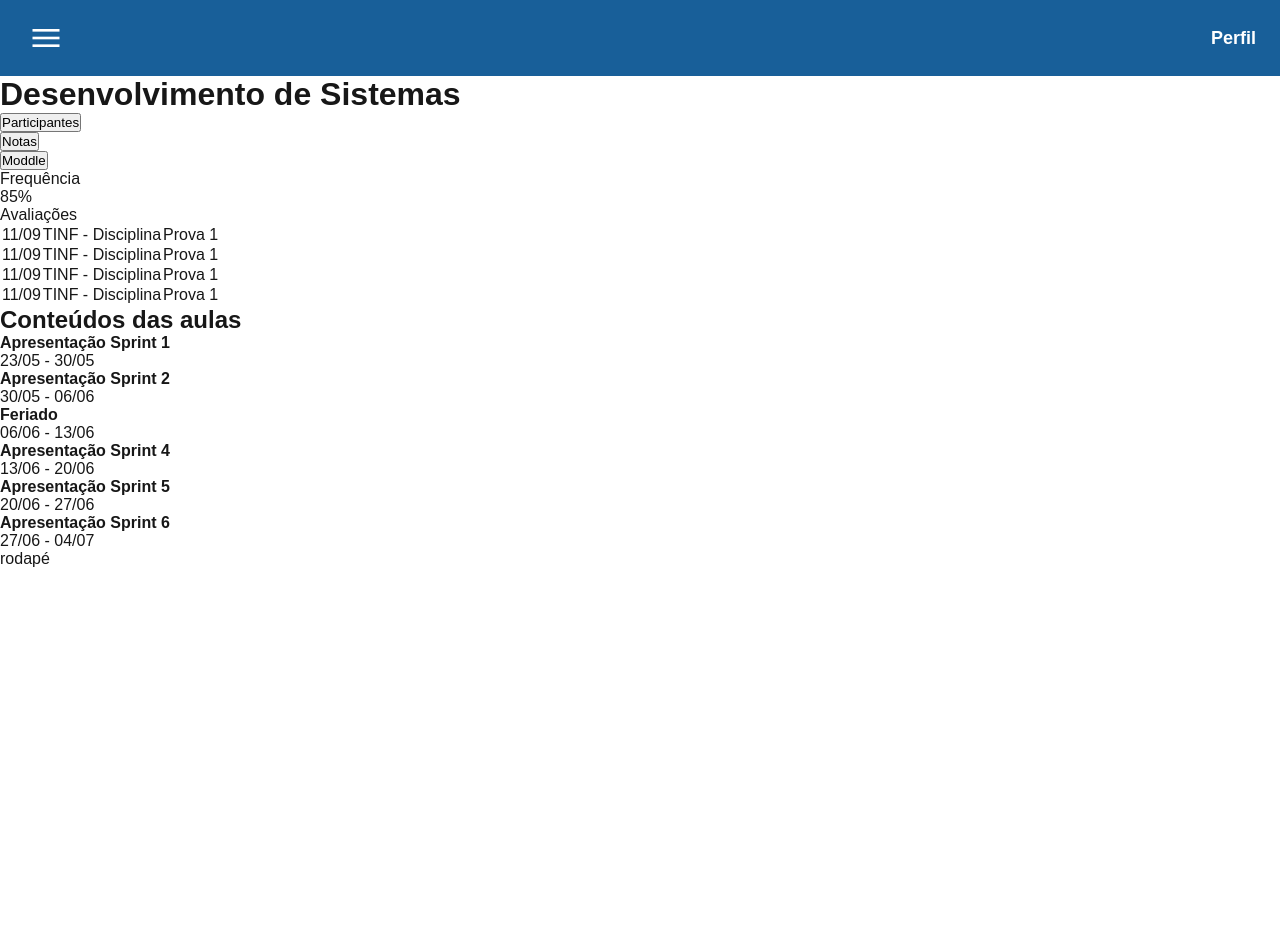
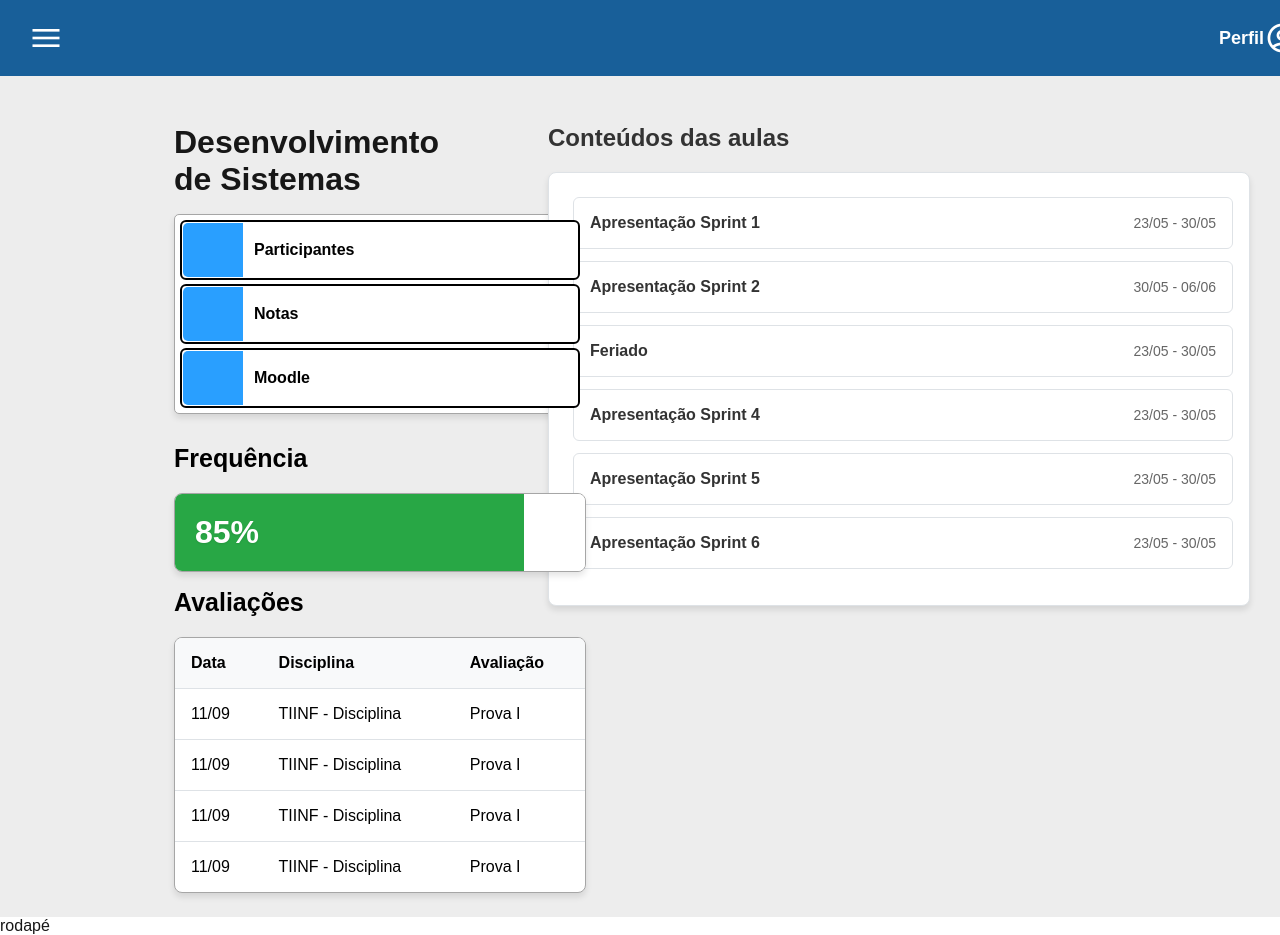
Before and after one commit to Plataforma-SIGMAA/SIGMAA, a Next.js app in the folder app/: page / in a window 1280 px wide. Before the commit the page ends 800 px from the top, so only its background shows below. Built offline with nearby package versions, Linux system fonts and the light colour scheme.

Commit message:
semi pronto a tela de materias

```diff
--- a/app/src/app/layout.js
+++ b/app/src/app/layout.js
@@ -20,7 +20,7 @@ export default function RootLayout({ children }) {
   return (
     <html lang="pt-BR">
       <head>
-     <link rel="stylesheet" href="https://fonts.googleapis.com/css2?family=Material+Symbols+Outlined:opsz,wght,FILL,GRAD@40,400,0,0&icon_names=menu" />
+     <link rel="stylesheet" href="https://fonts.googleapis.com/css2?family=Material+Symbols+Outlined:opsz,wght,FILL,GRAD@24,400,0,0" />
       </head>
       <body className={`${geistSans.variable} ${geistMono.variable}`}>
         {children}
--- a/app/src/app/page.jsx
+++ b/app/src/app/page.jsx
@@ -2,61 +2,103 @@ import styles from "./page.materia.module.css";
 
 export default function Home() {
   return (
-    <main >
-        <div className={styles.menu}>
-            <ul>
-                <li><span className={`material-symbols-outlined ${styles.tamanho}`}>menu</span></li>
-                <li className={styles.perfil}>Perfil</li>
-            </ul>
+    <>
+    <main className={styles.corpo}>
+      <div className={styles.menu}>
+        <ul>
+          <li><span className={`material-symbols-outlined ${styles.icon}`}>menu</span></li>
+          <li className={styles.perfil}>
+            Perfil
+            <span className={`material-symbols-outlined ${styles.conta}`}>account_circle</span>
+            <span className={`material-symbols-outlined ${styles.abaixar}`}>expand_circle_down</span>
+          </li>
+        </ul>
+      </div>
+
+      <div className={styles.conteudoesq}>
+        <h1>Desenvolvimento de Sistemas</h1>
+        <div className={styles.diretorios}>
+          <button className={styles.botaodir}>Participantes</button>
+          <button className={styles.botaodir}>Notas</button>
+          <button className={styles.botaodir}>Moodle</button>
         </div>
-      <div >
-        <h1 >Desenvolvimento de Sistemas</h1>
-        <ul>
-            <li><button>Participantes</button></li>
-            <li><button>Notas</button></li>
-            <li><button>Moddle</button></li>
-        </ul>
-        <div>Frequência</div>
-        <div>85%</div>
-        <div>Avaliações</div>
-        <table>
 
+        <div className={styles.blocofreq}>
+          <h2 className={styles.freq}>Frequência</h2>
+          <div className={styles.caixafreq}>
+            <div className={styles.valorfreq}>85%</div>
+          </div>
+          <h2 className={styles.freq}>Avaliações</h2>
+        </div>
+
+        <table className={styles.avaliacoes}>
+          <thead>
+            <tr>
+              <th>Data</th>
+              <th>Disciplina</th>
+              <th>Avaliação</th>
+            </tr>
+          </thead>
           <tbody>
             <tr>
               <td>11/09</td>
-              <td>TINF - Disciplina</td>
-              <td>Prova 1</td>
+              <td>TIINF - Disciplina</td>
+              <td>Prova I</td>
             </tr>
             <tr>
               <td>11/09</td>
-              <td>TINF - Disciplina</td>
-              <td>Prova 1</td>
+              <td>TIINF - Disciplina</td>
+              <td>Prova I</td>
             </tr>
             <tr>
-            <td>11/09</td>
-              <td>TINF - Disciplina</td>
-              <td>Prova 1</td>
+              <td>11/09</td>
+              <td>TIINF - Disciplina</td>
+              <td>Prova I</td>
             </tr>
             <tr>
-            <td>11/09</td>
-              <td>TINF - Disciplina</td>
-              <td>Prova 1</td>
+              <td>11/09</td>
+              <td>TIINF - Disciplina</td>
+              <td>Prova I</td>
             </tr>
           </tbody>
         </table>
       </div>
-      <div >
-        <h2 >Conteúdos das aulas</h2>
-        <div>
-            <div><strong>Apresentação Sprint 1</strong> <p>23/05 - 30/05</p></div>
-            <div><strong>Apresentação Sprint 2</strong> <p>30/05 - 06/06</p></div>
-            <div><strong>Feriado</strong> <p>06/06 - 13/06</p></div>
-            <div><strong>Apresentação Sprint 4</strong> <p>13/06 - 20/06</p></div>
-            <div><strong>Apresentação Sprint 5</strong> <p>20/06 - 27/06</p></div>
-            <div><strong>Apresentação Sprint 6</strong> <p>27/06 - 04/07</p></div>
+
+      <div className={styles.conteudodir}>
+        <h2 className={styles.titulocont}>Conteúdos das aulas</h2>
+        <div className={styles.listacont}>
+          <div className={styles.aula}>
+            <strong>Apresentação Sprint 1</strong>
+            <p>23/05 - 30/05</p>
+          </div>
+          <div className={styles.aula}>
+            <strong>Apresentação Sprint 2</strong>
+            <p>30/05 - 06/06</p>
+          </div>
+          <div className={styles.aula}>
+            <strong>Feriado</strong>
+            <p>23/05 - 30/05</p>
+          </div>
+          <div className={styles.aula}>
+            <strong>Apresentação Sprint 4</strong>
+            <p>23/05 - 30/05</p>
+          </div>
+          <div className={styles.aula}>
+            <strong>Apresentação Sprint 5</strong>
+            <p>23/05 - 30/05</p>
+          </div>
+          <div className={styles.aula}>
+            <strong>Apresentação Sprint 6</strong>
+            <p>23/05 - 30/05</p>
+          </div>
         </div>
       </div>
-      <div>rodapé</div>
+
+
     </main>
+    <footer className={styles.rodape}>
+    rodapé
+  </footer>
+    </>
   );
 }
--- a/app/src/app/page.materia.module.css
+++ b/app/src/app/page.materia.module.css
@@ -1,9 +1,19 @@
+.corpo{
+    background-color: rgb(237, 237, 237);
+    display: grid;
+    grid-template-columns: minmax(500px, 1fr) minmax(400px, 600px) 400px;
+    min-height: 100vh;
+    gap: 24px;
+
+}
+
 .menu{
     display: flex;
     flex-direction: column;
     justify-content: flex-start;
     padding: 16px;
     background-color: rgb(24, 95, 153);
+    grid-column: 1 / -1;
 }
 
 .menu ul{
@@ -17,17 +27,24 @@
 }
 .menu ul li{
     color: white;
-   font-weight: bold;
+    font-weight: bold;
+    display: flex;
+    align-items: center;
+}
+
+.menu ul li .material-symbols-outlined {
+    cursor: pointer;
+    padding: 4px;
 }
 
 
-.tamanho {
+.icon {
     font-size: 36px !important;
     cursor: pointer;
     padding: 4px;
 }
 
-.material-symbols-outlined {
+.menu-barra {
   font-variation-settings:
   'FILL' 0,
   'wght' 400,
@@ -39,3 +56,271 @@
     font-size: 18px;
     cursor: pointer;
 }
+
+
+.abaixar {
+  font-variation-settings:
+  'FILL' 0,
+  'wght' 400,
+  'GRAD' 0,
+  'opsz' 20
+}
+
+/* conteúdo da esquerda */
+.conteudoesq {
+  padding: 24px;
+  margin-left: 150px;
+}
+
+.diretorios {
+  background-color: rgb(255, 255, 255);
+  display: inline-flex;
+  flex-direction: column;
+  gap: 4px;
+  padding: 5px;
+  margin-top: 16px;
+  width: fit-content;
+  border-radius: 5px;
+  box-shadow: 0 4px 6px rgba(0, 0, 0, 0.1);
+  border: 1px solid rgb(166, 166, 166);
+}
+
+.botaodir {
+  position: relative;
+  background-color: rgb(255, 255, 255);
+  border: 2px solid #000;
+  border-radius: 6px;
+  --stripe-width: 60px;
+  padding: 12px 16px 12px calc(var(--stripe-width) + 12px);
+  font-size: 16px;
+  font-weight: bold;
+  cursor: pointer;
+  transition: transform 0.15s ease, background-color 0.15s ease;
+  width: auto;
+  min-width: 400px;
+  height: 100%;
+  min-height: 60px;
+  box-sizing: border-box;
+  text-align: left;
+  overflow: hidden;
+}
+
+
+.botaodir::before {
+  content: "";
+  position: absolute;
+  left: 1px;
+  top: 1px;
+  bottom: 1px;
+  width: var(--stripe-width);
+  background: rgb(41, 159, 255);
+  border-top-left-radius: 5px;
+  border-bottom-left-radius: 5px;
+  z-index: 0;
+}
+
+.botaodir > * {
+  position: relative;
+  z-index: 1;
+}
+
+.botaodir:hover {
+  background-color: #f8f9fa;
+  transform: translateX(2px);
+}
+
+.botaodir:active {
+  background-color: #f1f3f5;
+  transform: translateX(0);
+}
+
+/* Frequência */
+.blocofreq {
+  margin-top: 30px;
+}
+
+.caixafreq {
+  background-color: rgb(255, 255, 255);
+  padding: 20px;
+  border-radius: 8px;
+  margin-bottom: 16px;
+  width: 412px;
+  margin-top: 20px;
+  position: relative;
+  overflow: hidden;
+  box-shadow: 0 4px 6px rgba(0, 0, 0, 0.1);
+  border: 1px solid rgb(166, 166, 166);
+}
+
+
+.caixafreq::before {
+  content: "";
+  position: absolute;
+  left: 0;
+  top: 0;
+  bottom: 0;
+  width: 85%;
+  background: rgb(40, 167, 69);
+  z-index: 0;
+}
+
+
+.caixafreq::after {
+  content: "";
+  position: absolute;
+  right: 0;
+  top: 0;
+  bottom: 0;
+  width: 15%;
+  background: rgb(255, 255, 255);
+  z-index: 0;
+}
+
+.freq {
+  color: black;
+  font-size: 25px;
+  font-weight: bold;
+  margin-bottom: 12px;
+}
+
+.valorfreq {
+  color: rgb(255, 255, 255);
+  font-size: 32px;
+  font-weight: bold;
+  position: relative;
+  z-index: 1;
+  text-shadow: 0 1px 2px rgba(0,0,0,0.1);
+}
+
+
+.conta {
+  font-variation-settings:
+  'FILL' 0,
+  'wght' 400,
+  'GRAD' 0,
+  'opsz' 20
+}
+
+.conta{
+    font-size: 36px !important;
+}
+
+
+/* avaliações */
+.avaliacoes {
+    width: 412px;
+    border-collapse: separate;
+    border-spacing: 0;
+    margin-top: 20px;
+    background: rgb(255, 255, 255);
+    border-radius: 8px;
+    overflow: hidden;
+    box-shadow: 0 4px 6px rgba(0, 0, 0, 0.1);
+    border: 1px solid rgb(166, 166, 166);
+}
+
+.avaliacoes thead {
+    background-color: #f8f9fa;
+}
+
+.avaliacoes th {
+    text-align: left;
+    padding: 16px;
+    font-weight: 600;
+    color: black;
+    border-bottom: 1px solid #dee2e6;
+}
+
+.avaliacoes td {
+    padding: 16px;
+    color: black;
+    border-bottom: 1px solid #dee2e6;
+    cursor: pointer;
+}
+
+.avaliacoes tr:last-child td {
+    border-bottom: none;
+}
+
+.avaliacoes tbody tr:hover {
+    background-color: #f8f9fa;
+
+}
+
+
+
+
+
+
+
+
+/* conteúdos da direita */
+.conteudodir {
+    padding: 24px;
+    width: 900px;
+}
+
+.titulocont {
+    color: #333;
+    font-size: 24px;
+    font-weight: bold;
+    margin-bottom: 20px;
+}
+
+.listacont {
+    background-color: white;
+    border-radius: 8px;
+    padding: 24px;
+    border: 1px solid #dee2e6;
+    box-shadow: 0 4px 6px rgba(0, 0, 0, 0.1);
+    margin-right: 150px;
+}
+
+.listacont {
+    max-height: 900px;
+    overflow-y: auto;
+    padding-right: 16px;
+    /* barra de rolagem */
+    scrollbar-width: thin;
+    scrollbar-color: #888 #f1f1f1;
+}
+
+.listacont::-webkit-scrollbar {
+    width: 8px;
+}
+
+.listacont::-webkit-scrollbar-track {
+    background: #f1f1f1;
+    border-radius: 4px;
+}
+
+.listacont::-webkit-scrollbar-thumb {
+    background: #888;
+    border-radius: 4px;
+}
+
+.listacont::-webkit-scrollbar-thumb:hover {
+    background: #555;
+}
+
+.aula {
+    background: white;
+    border: 1px solid #dee2e6;
+    border-radius: 6px;
+    padding: 16px;
+    margin-bottom: 12px;
+    display: flex;
+    justify-content: space-between;
+    align-items: center;
+}
+
+.aula strong {
+    color: #333;
+    font-size: 16px;
+}
+
+.aula p {
+    color: #666;
+    margin: 0;
+    font-size: 14px;
+}
```
